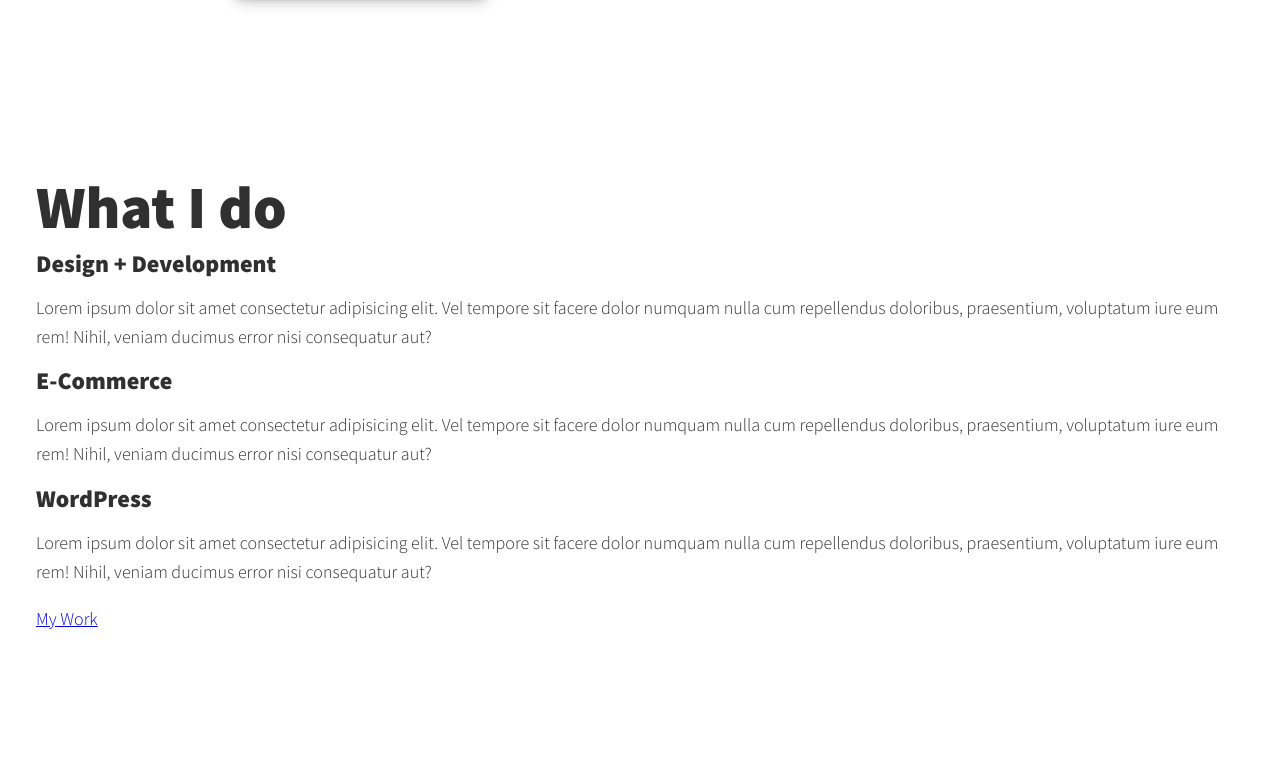
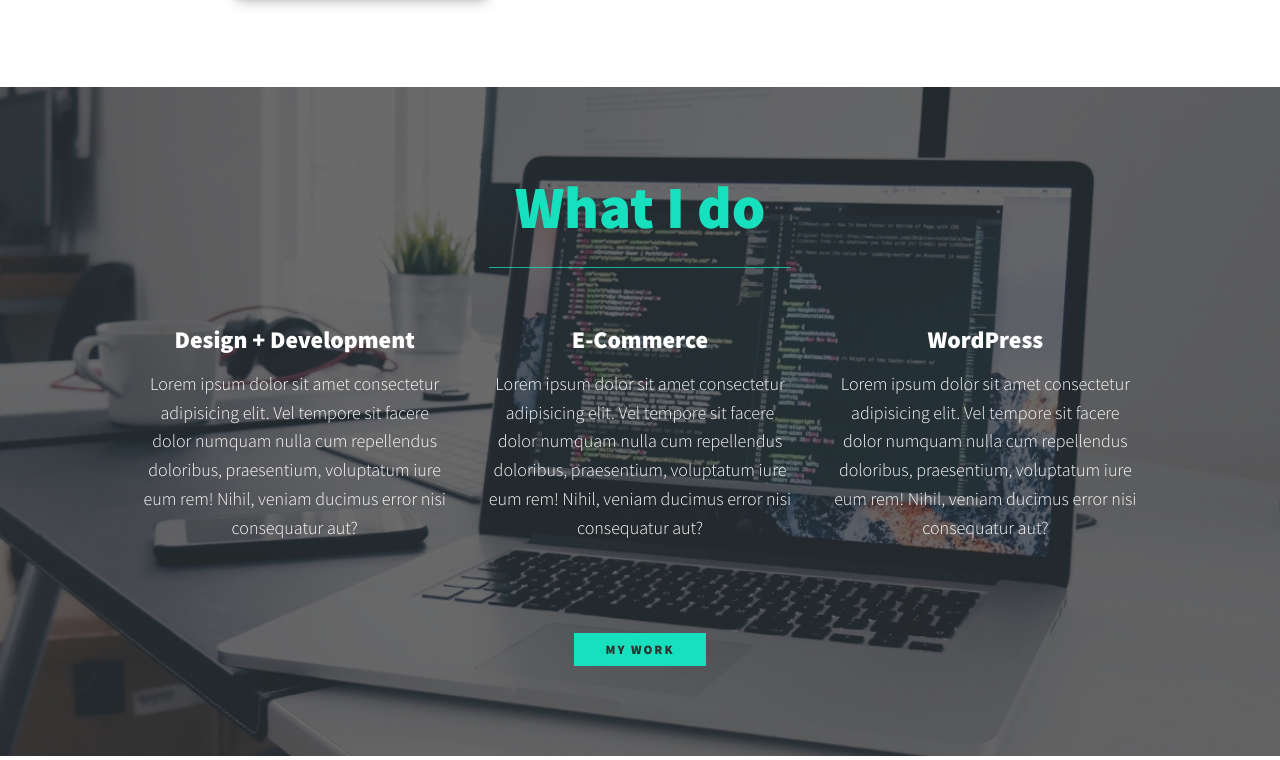
Before and after one commit to MattB1995/my_website, a website built with Vite: page index.html in a window 1280 px wide. Shown: the part 423-1183 px from the top of the page. Built offline with nearby package versions, Linux system fonts and the light colour scheme.

Commit message:
styled 'what I do' section

```diff
--- a/css/styles.css
+++ b/css/styles.css
@@ -54,6 +54,31 @@ section {
 img {
     display: block;
     max-width: 100%;
+}
+
+/* Buttons*/
+
+.btn {
+    display: inline-block;
+    padding: .5em 2.5em;
+    background: var(--clr-accent);
+    color: var(--clr-dark);
+    text-decoration: none;
+    cursor: pointer;
+    font-size: .8rem;
+    text-transform: uppercase;
+    letter-spacing: 2px;
+    font-weight: var(--fw-bold);
+    transition: transform 200ms ease-in-out;
+}
+
+.btn:hover {
+    transform: scale(1.1);
+}
+
+:focus {
+    outline: 3px solid var(--clr-accent);
+    outline-offset: 3px;
 }
 
 strong { font-weight: var(--fw-bold)}
@@ -147,3 +172,52 @@ nav {
         width: calc(100% + 1.5em);
     }
 }
+
+/* My services section*/
+
+.my-services {
+    background-color: var(--clr-dark);
+    background-image: url(../img/services-bg.jpg);
+    background-size: cover;
+    /*background-blend-mode: multiply; -too dark*/
+    color: var(--clr-light);
+    text-align: center;
+}
+
+.section__title--services {
+    color: var(--clr-accent);
+    position: relative;
+}
+
+.section__title--services::after {
+    content: '';
+    display: block;
+    width: 25%;
+    height: 1px;
+    margin: 0.5em auto 1em;
+    background: currentColor;
+    /*background: var(--clr-light);*/
+    opacity: 0.75;
+}
+
+.services {
+    margin-bottom: 4em;
+}
+
+.service {
+    max-width: 500px;
+    margin: 0 auto;
+}
+
+@media (min-width: 800px) {
+    .services {
+        display: flex;
+        max-width: 1000px;
+        margin-left: auto;
+        margin-right: auto;
+    }
+
+    .service + .service {
+        margin-left: 2em;
+    }
+}
--- a/index.html
+++ b/index.html
@@ -45,7 +45,7 @@
         </section>
 
         <!-- My services -->
-        <section class="my services" id="services">
+        <section class="my-services" id="services">
             <h2 class="section__title section__title--services">What I do</h2>
             <div class="services">
                 <div class="service">
```
